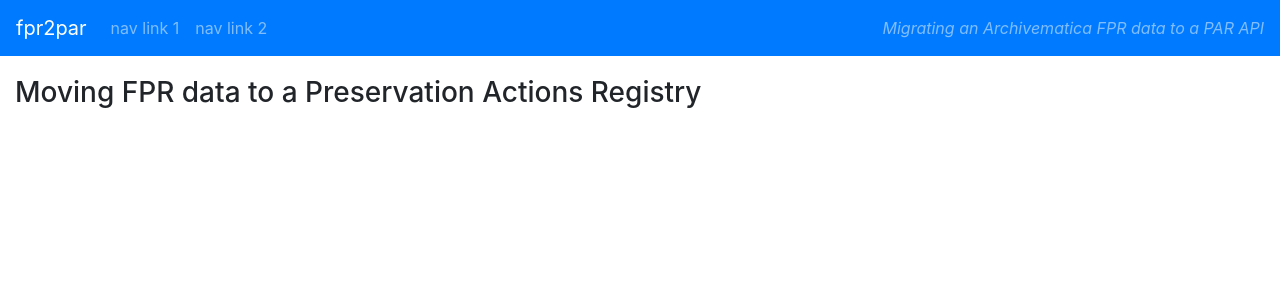
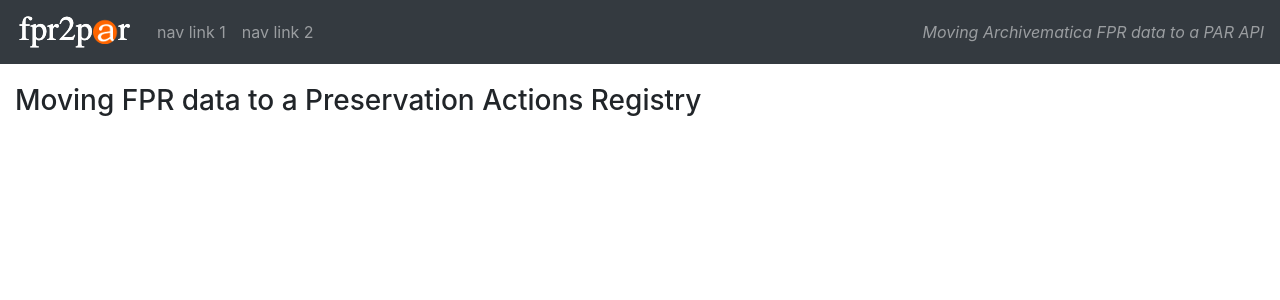
Before and after one commit to artefactual-labs/fpr2par, a Flask app: page / in a window 1280 px wide. Shown: the top 300 px of the page. Run offline with Flask 2, Linux system fonts and the light colour scheme; some libraries are stand-ins or nearby versions.

Commit message:
add fpr2par logo

```diff
--- a/fpr2par/templates/base.html
+++ b/fpr2par/templates/base.html
@@ -7,8 +7,8 @@
     <link rel="stylesheet" href="../static/bootstrap.min.css">
 </head>
 <body>
-<nav class="navbar navbar-expand-lg navbar-dark bg-primary">
-    <a class="navbar-brand" href="/">fpr2par</a>
+<nav class="navbar navbar-expand-lg navbar-dark bg-dark">
+    <a class="navbar-brand" href="/"><img src="../static/fpr2par_logo.png"></a>
     <div class="navbar-collapse" id="navbarNavDropdown">
       <ul class="navbar-nav">
         <li class="nav-item">
@@ -19,7 +19,7 @@
         </li>
       </ul>
     </div>
-  <span style="font-style: italic" class="navbar-text">Migrating an Archivematica FPR data to a PAR API</span>
+  <span style="font-style: italic" class="navbar-text">Moving Archivematica FPR data to a PAR API</span>
 </nav>
 
 <div class="container-fluid" style="margin-top: 20px;">
```
Also changed, not shown: fpr2par/static/fpr2par_logo.png (added).
